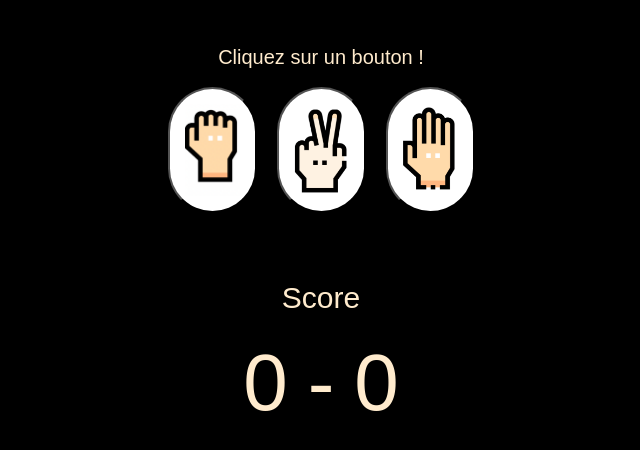
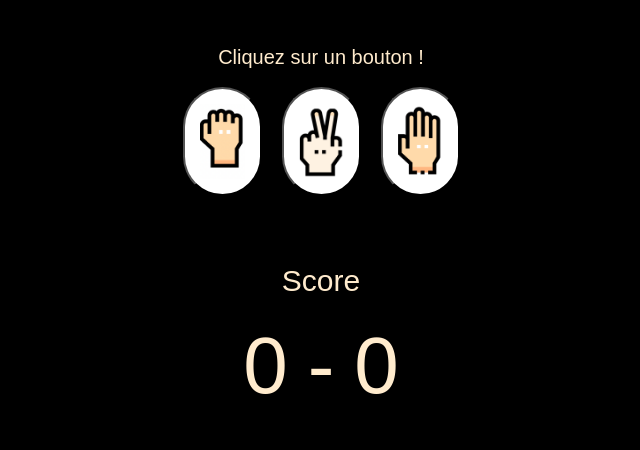
Before and after one commit to ClaraPons/shifumi, a plain HTML site: page index.html in a window 1280 px wide. Shown: the part 108-558 px from the top of the page, without its empty margins (319-959 px from the left). Drawn offline with Linux system fonts and the light colour scheme; a web font is replaced by a local one.

Commit message:
correction

```diff
--- a/style.css
+++ b/style.css
@@ -31,7 +31,7 @@ h4{
 }
 
 img{
-    width: 55px;
+    width: 45px;
     height: auto;
     display: flex;
     flex-direction: column;
```
